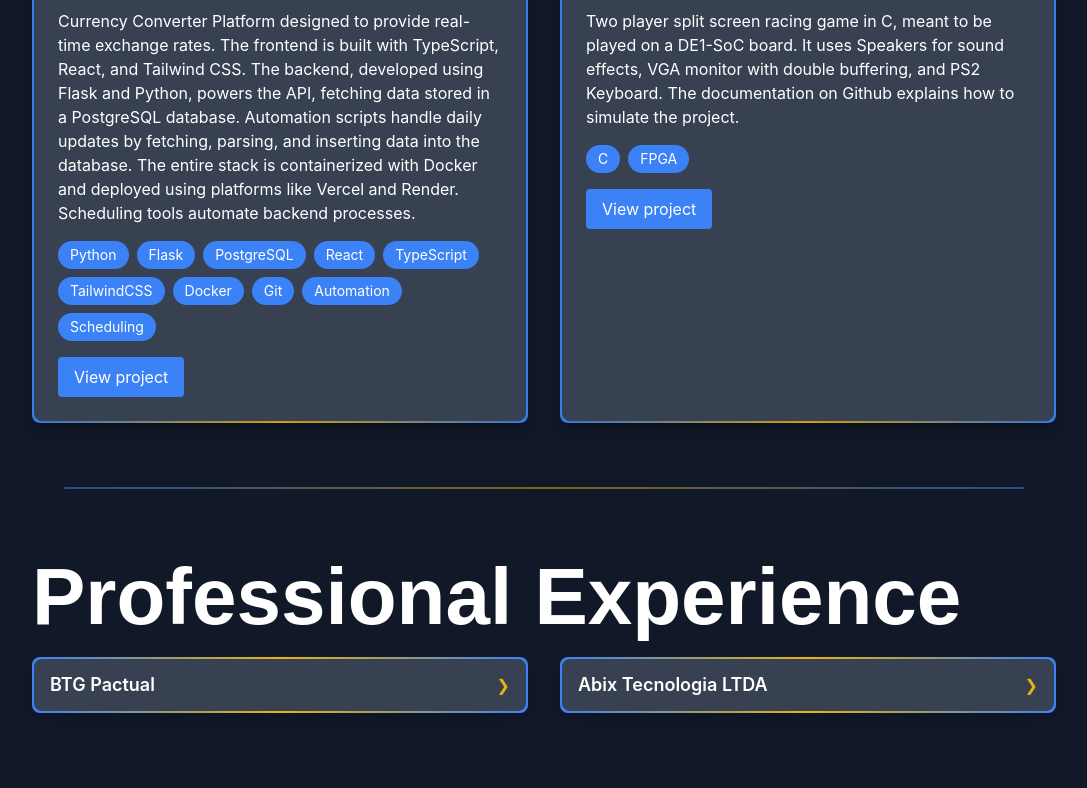
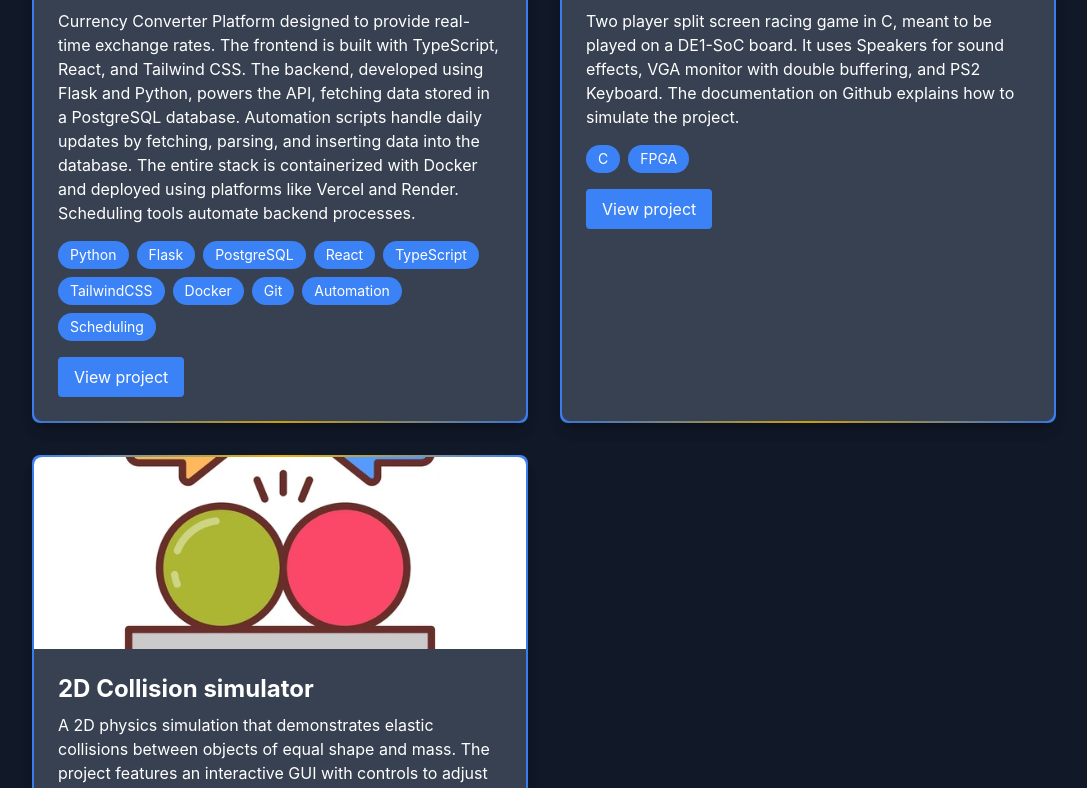
Before and after one commit to GaioAugusto/Portfolio, a React (Create React App) app in the folder my-portfolio/: page / in a window 1280 px wide. Shown: the part 2000-2788 px from the top of the page, without its empty margins (96-1183 px from the left). Built offline with nearby package versions, Linux system fonts and the light colour scheme.

Commit message:
Added 2d physics simulator project

```diff
--- a/my-portfolio/src/components/Projects/index.tsx
+++ b/my-portfolio/src/components/Projects/index.tsx
@@ -4,6 +4,7 @@ import { Project, ProjectsProps } from "./types";
 import { ProjectsView } from "./view";
 import parkourScreenshot from "../../assets/images/parkourScreenshot.png";
 import currencyConverterScreenshot from "../../assets/images/currencyConverterScreenshot.png";
+import simulatorScreenshot from "../../assets/images/simulatorScreenshot.webp";
 import { useLocale } from "../../contexts/Locale";
 
 type ComponentType = React.FC<ProjectsProps>;
@@ -40,7 +41,14 @@ export const Projects: ComponentType = () => {
       skills: ["C", "FPGA"],
       buttonText: commonLocale.get("viewProject"),
     },
-    // Add more projects as needed
+    {
+      title: "2D Collision simulator",
+      description: templatesLocale.get("simulatorDescription"),
+      imageUrl: simulatorScreenshot,
+      deployedUrl: "https://github.com/rohan-modi/SplitScreenRacer",
+      skills: ["C++"],
+      buttonText: commonLocale.get("viewProject"),
+    },
   ];
 
   return <ProjectsView theme={theme} projects={projects} />;
--- a/my-portfolio/src/resources/en-US.json
+++ b/my-portfolio/src/resources/en-US.json
@@ -25,6 +25,7 @@
     "abixPosition": "Software Engineering Intern",
     "connect": "Want to chat? Send me an email to",
     "currencyConverterDescription": "Currency Converter Platform designed to provide real-time exchange rates. The frontend is built with TypeScript, React, and Tailwind CSS. The backend, developed using Flask and Python, powers the API, fetching data stored in a PostgreSQL database. Automation scripts handle daily updates by fetching, parsing, and inserting data into the database. The entire stack is containerized with Docker and deployed using platforms like Vercel and Render. Scheduling tools automate backend processes.",
-    "parkourGameDescription": "Two player split screen racing game in C, meant to be played on a DE1-SoC board. It uses Speakers for sound effects, VGA monitor with double buffering, and PS2 Keyboard. The documentation on Github explains how to simulate the project."
+    "parkourGameDescription": "Two player split screen racing game in C, meant to be played on a DE1-SoC board. It uses Speakers for sound effects, VGA monitor with double buffering, and PS2 Keyboard. The documentation on Github explains how to simulate the project.",
+    "simulatorDescription": "A 2D physics simulation that demonstrates elastic collisions between objects of equal shape and mass. The project features an interactive GUI with controls to adjust the simulation's parameters."
   }
 }
--- a/my-portfolio/src/resources/pt-BR.json
+++ b/my-portfolio/src/resources/pt-BR.json
@@ -25,6 +25,7 @@
     "abixPosition": "Engenheiro de software",
     "connect": "Quer conversar? Envie um email para",
     "currencyConverterDescription": "Plataforma de Conversão de Moedas projetada para fornecer taxas de câmbio em tempo real. O frontend é desenvolvido com TypeScript, React e Tailwind CSS. O backend, criado com Flask e Python, alimenta a API, buscando dados armazenados em um banco de dados PostgreSQL. Scripts de automação gerenciam atualizações diárias, buscando, processando e inserindo dados no banco de dados. Containerizado com Docker e implantado em Vercel e Render. Ferramentas de scheduling automatizam os processos do backend.",
-    "parkourGameDescription": "Jogo para 2 jogadores com tela dividida em C, feito para ser jogado num DE1-SoC board. Usa speakers para efeitos sonoros, monitor VGA com double buffering, e teclado com entrada PS2. A documentação no Github explica como simular na sua máquina."
+    "parkourGameDescription": "Jogo para 2 jogadores com tela dividida em C, feito para ser jogado num DE1-SoC board. Usa speakers para efeitos sonoros, monitor VGA com double buffering, e teclado com entrada PS2. A documentação no Github explica como simular na sua máquina.",
+    "simulatorDescription": "Um simulador de física 2D que ilustra colisões elásticas entre objetos do mesmo formato e massa. O projeto conta com uma GUI interativa com controles pra ajustar diversos parâmetrs como velocidade e número de objetos."
   }
 }
--- a/my-portfolio/src/types/strings/TemplateStrings.ts
+++ b/my-portfolio/src/types/strings/TemplateStrings.ts
@@ -10,4 +10,5 @@ export interface TemplateStrings {
   connect: string;
   currencyConverterDescription: string;
   parkourGameDescription: string;
+  simulatorDescription: string;
 }
```
Also changed, not shown: my-portfolio/src/assets/images/simulatorScreenshot.webp (added).
